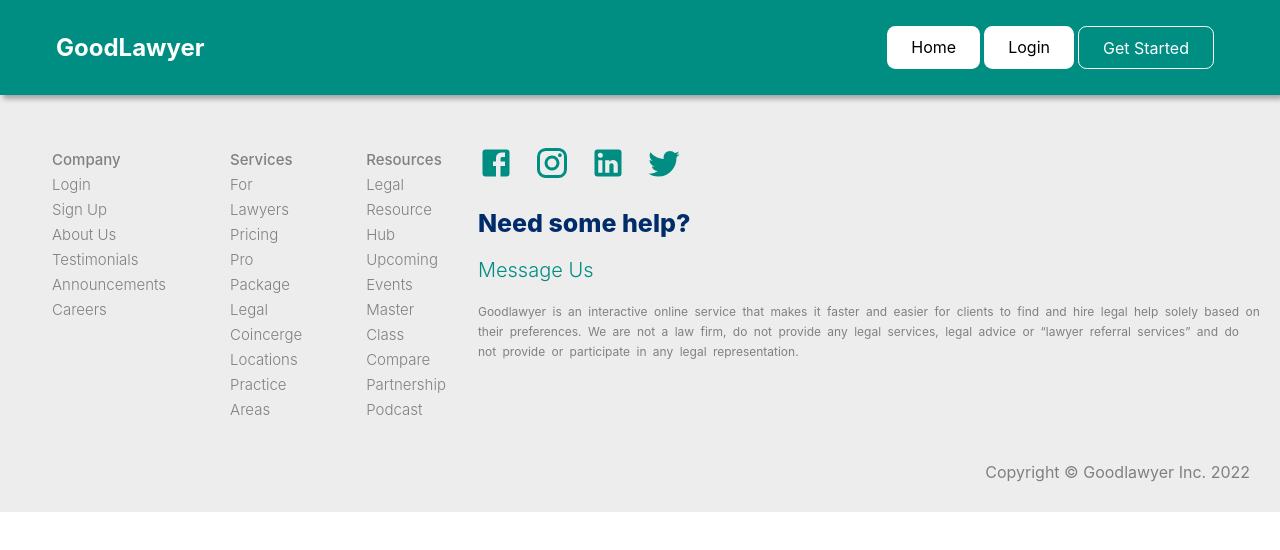
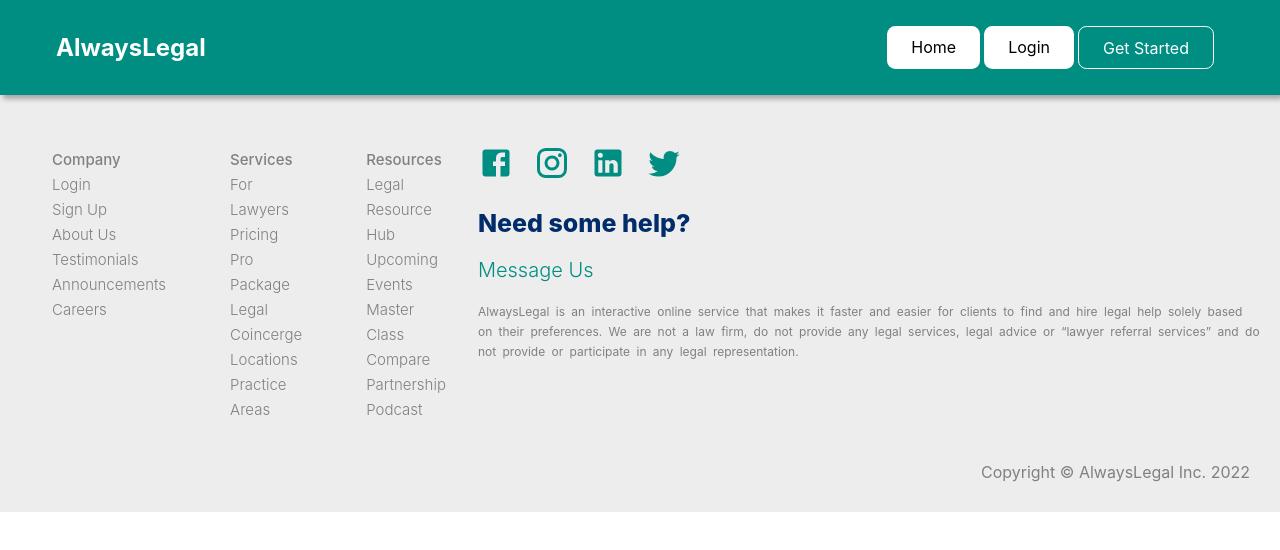
Before and after one commit to Hycient195/Always_Legal, a React (Create React App) app: page /products in a window 1280 px wide. Shown: the top 550 px of the page. Built offline with nearby package versions, Linux system fonts and the light colour scheme.

Commit message:
Changes all occourence of goodlawyer to alwayslegal

```diff
--- a/public/index.html
+++ b/public/index.html
@@ -7,7 +7,7 @@
     <meta name="theme-color" content="#000000" />
     <meta
       name="description"
-      content="GoodLawyer"
+      content="Always Legal"
     />
     <!-- <link rel="apple-touch-icon" href="%PUBLIC_URL%/logo192.png" /> -->
     <!--
@@ -24,7 +24,7 @@
       work correctly both with client-side routing and a non-root public URL.
       Learn how to configure a non-root public URL by running `npm run build`.
     -->
-    <title>GoodLawyer</title>
+    <title>AlwaysLegal</title>
   </head>
   <body>
     <noscript>You need to enable JavaScript to run this app.</noscript>
--- a/src/components/Footer/Footer.jsx
+++ b/src/components/Footer/Footer.jsx
@@ -36,7 +36,7 @@ export default function Footer() {
           <h2 className="navy-text no-m-p f-25 b-800">Need some help?</h2>
           <p className="b-300 no-m-p f-20 dark-teal-text">Message Us</p>
           <p className="f-12 no-m-p grey-text help-text">
-            Goodlawyer is an interactive online service that makes it
+            AlwaysLegal is an interactive online service that makes it
             faster and easier for clients to find and hire legal help
             solely based on their preferences. We are not a law firm,
             do not provide any legal services, legal advice or
@@ -78,7 +78,7 @@ export default function Footer() {
       </section> */}
 
       <section className="footer_credit grey-text justify-flex-end flex flex column align-center justify-center p-10">
-        <p className="no-m-p">Copyright © Goodlawyer Inc. 2022</p>
+        <p className="no-m-p">Copyright © AlwaysLegal Inc. 2022</p>
       </section>
     </footer>
   );
--- a/src/components/Navbar/Navbar.jsx
+++ b/src/components/Navbar/Navbar.jsx
@@ -28,7 +28,7 @@ export default function Navbar() {
         <div className="title_container">
           {/* <img src={homeImages.logoBlue} alt="" /> */}
           <div className="title">
-            <h1 className="title-text white-text">GoodLawyer</h1>
+            <h1 className="title-text white-text">AlwaysLegal</h1>
             {/* <p className="subtitle_text">
               ... subtitle goes here
             </p> */}
@@ -58,7 +58,7 @@ export default function Navbar() {
       {/*= ======================= */}
       <div className="hidden" ref={hidden}>
         <div className="dropdown_navbar">
-          <h2>GoodLawyer</h2>
+          <h2>AlwaysLegal</h2>
           <button type="button" onClick={toggleDropdown}>
             <div className="line" />
             <div className="line" />
--- a/src/pages/Home/Home.jsx
+++ b/src/pages/Home/Home.jsx
@@ -15,7 +15,7 @@ export default function Home() {
               Top startup lawyers for Canadian founders.
             </h1>
             <p className={`f-25 b-300 white-text ${s.subtitle_text}`}>
-              From incorporation to Series A — Goodlawyer is the full service legal solution your startup can count on.
+              From incorporation to Series A — AlwaysLegal is the full service legal solution your startup can count on.
             </p>
             <div className={`${s.button_container}`}>
               <button type="button" className="btn p-l-40 p-r-40 green-text bg-white">
```
